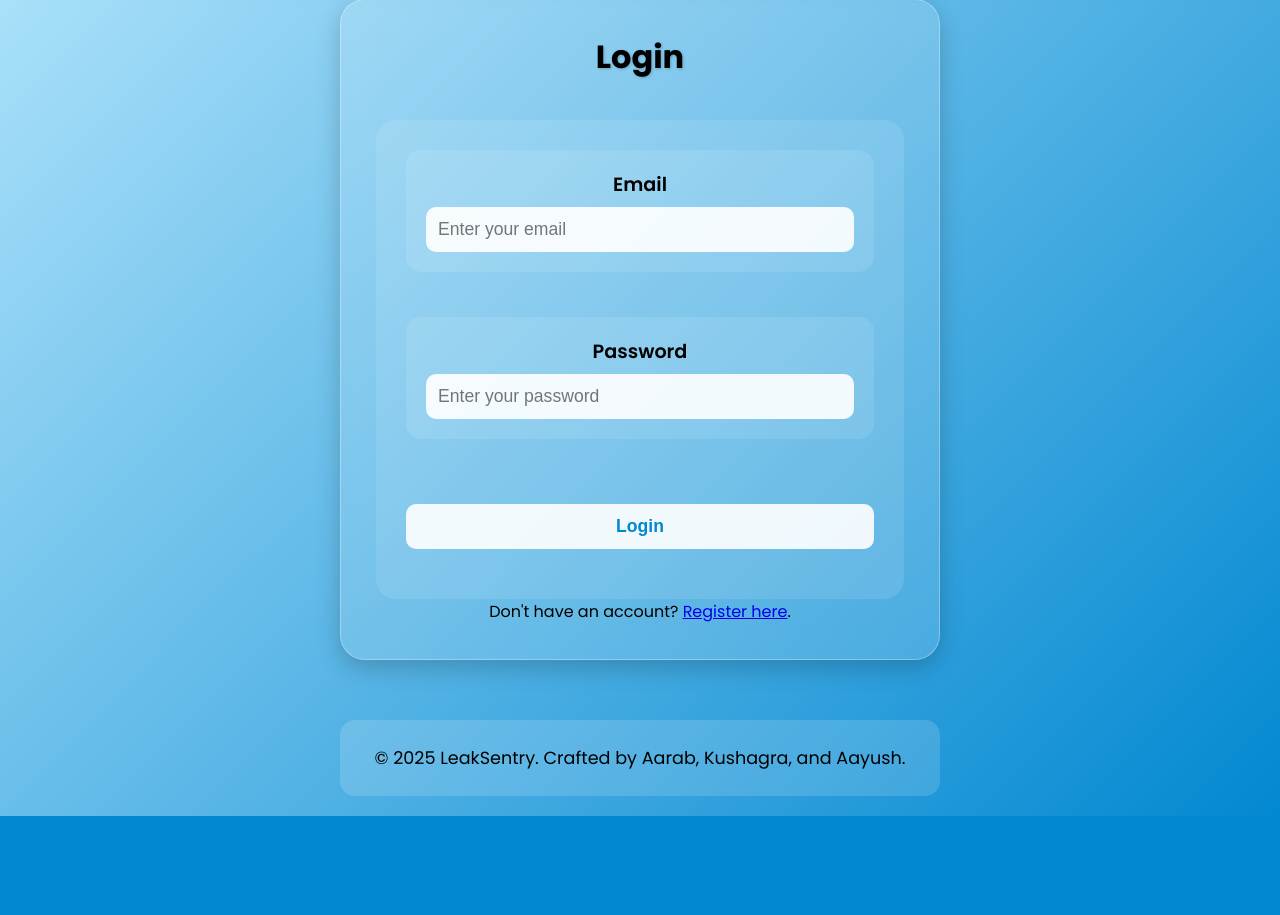
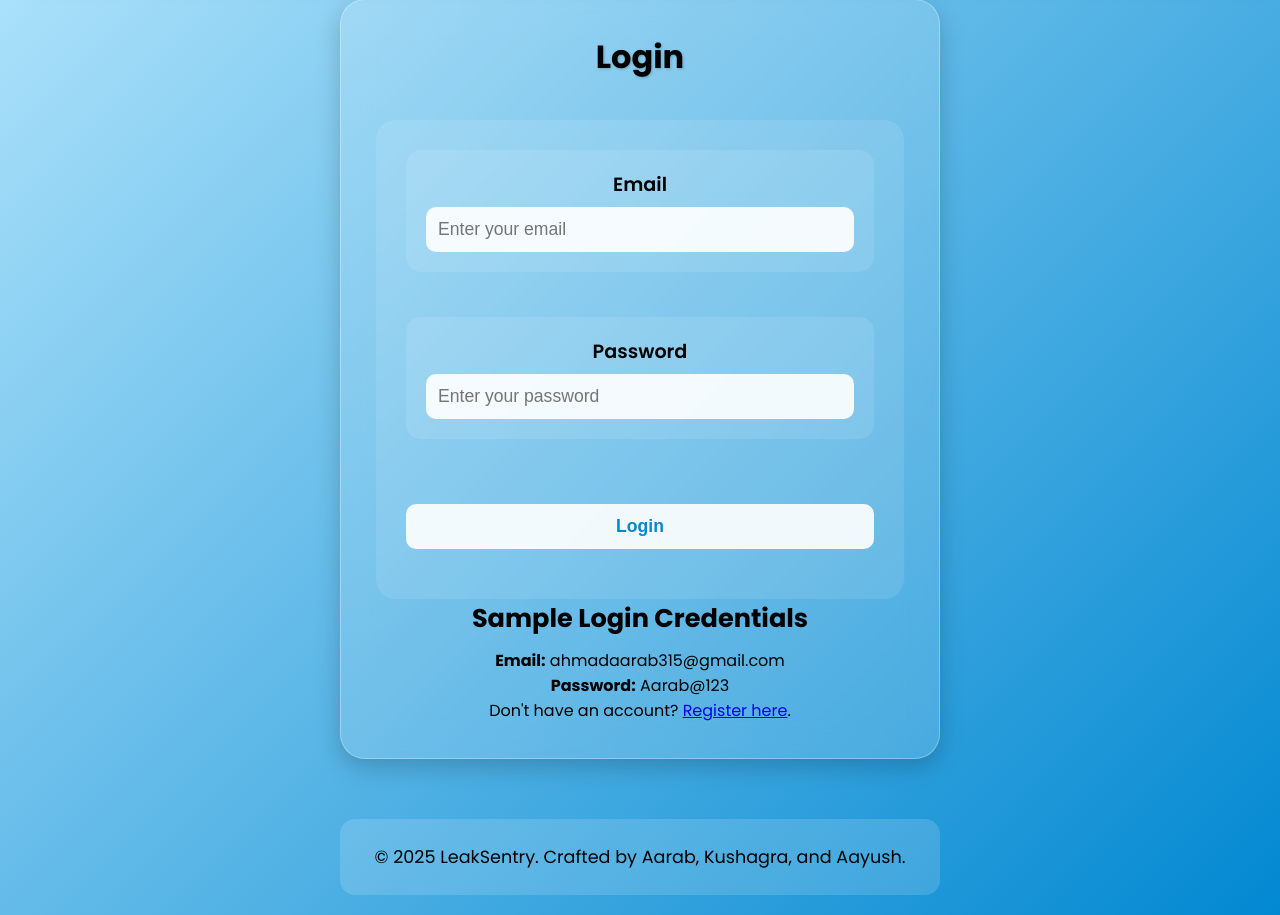
Before and after one commit to Aarab18/LeakSentry, a Flask app: page /login in a window 1280 px wide. Shown: the part 121-1036 px from the top of the page. Before the commit the page ends 937 px from the top, so only its background shows below. Run offline with Flask 3, Linux system fonts and the light colour scheme; parts of the project's set-up code (start-up, migrations or seed data) failed here and were passed over.

Commit message:
Added a sample email and password for logging in

```diff
--- a/data/water_saved.json
+++ b/data/water_saved.json
@@ -1 +1 @@
-{"water_saved": 87215.8464}
+{"water_saved": 93121.086}
--- a/templates/login.html
+++ b/templates/login.html
@@ -1,4 +1,4 @@
-<!DOCTYPE html>
+<!-- <!DOCTYPE html>
 <html lang="en" style="overflow-x: hidden;">
 <head>
     <meta charset="UTF-8">
@@ -58,4 +58,71 @@
 
     <script src="/static/js/common.js"></script>
 </body>
+</html> -->
+
+<!DOCTYPE html>
+<html lang="en" style="overflow-x: hidden;">
+<head>
+    <meta charset="UTF-8">
+    <meta name="viewport" content="width=device-width, initial-scale=1.0">
+    <title>Login - LeakSentry</title>
+    <link href="https://fonts.googleapis.com/css2?family=Poppins:wght@400;600;700&display=swap" rel="stylesheet">
+    <link rel="stylesheet" href="/static/css/styles.css">
+</head>
+<body style="overflow-x: hidden;">
+    <nav>
+        <div class="container">
+            <div class="logo">LeakSentry</div>
+            <ul class="nav-links">
+                <li><a href="/">Home</a></li>
+                {% if current_user.is_authenticated %}
+                    <li><a href="/detect">Detect</a></li>
+                    <li><a href="/team">Team</a></li>
+                    <li><a href="/plans">Plans</a></li>
+                    <li><a href="/feedback">Feedback</a></li>
+                    <li><a href="/history">History</a></li>
+                    <li><a href="/logout">Logout</a></li>
+                {% else %}
+                    <li><a href="/login">Login</a></li>
+                    <li><a href="/register">Register</a></li>
+                {% endif %}
+            </ul>
+        </div>
+    </nav>
+
+    <main class="card">
+        <h2>Login</h2>
+        {% with messages = get_flashed_messages(with_categories=true) %}
+            {% if messages %}
+                {% for category, message in messages %}
+                    <p class="{{ category }}">{{ message }}</p>
+                {% endfor %}
+            {% endif %}
+        {% endwith %}
+        <form method="POST" class="feedback-form">
+            {{ form.hidden_tag() }}
+            <div class="input-group">
+                <label for="email">Email</label>
+                {{ form.email(placeholder="Enter your email", required=True) }}
+            </div>
+            <div class="input-group">
+                <label for="password">Password</label>
+                {{ form.password(placeholder="Enter your password", required=True) }}
+            </div>
+            {{ form.submit(class="btn") }}
+        </form>
+        <div class="sample-credentials">
+            <h3>Sample Login Credentials</h3>
+            <p><strong>Email:</strong> ahmadaarab315@gmail.com</p>
+            <p><strong>Password:</strong> Aarab@123</p>
+        </div>
+        <p>Don't have an account? <a href="/register">Register here</a>.</p>
+    </main>
+
+    <footer>
+        <p>© 2025 LeakSentry. Crafted by Aarab, Kushagra, and Aayush.</p>
+    </footer>
+
+    <script src="/static/js/common.js"></script>
+</body>
 </html>
```
Also changed, not shown: data/detection_history.json (+30 -0 lines), static/images/qr_code.png, vercel.json (deleted).
